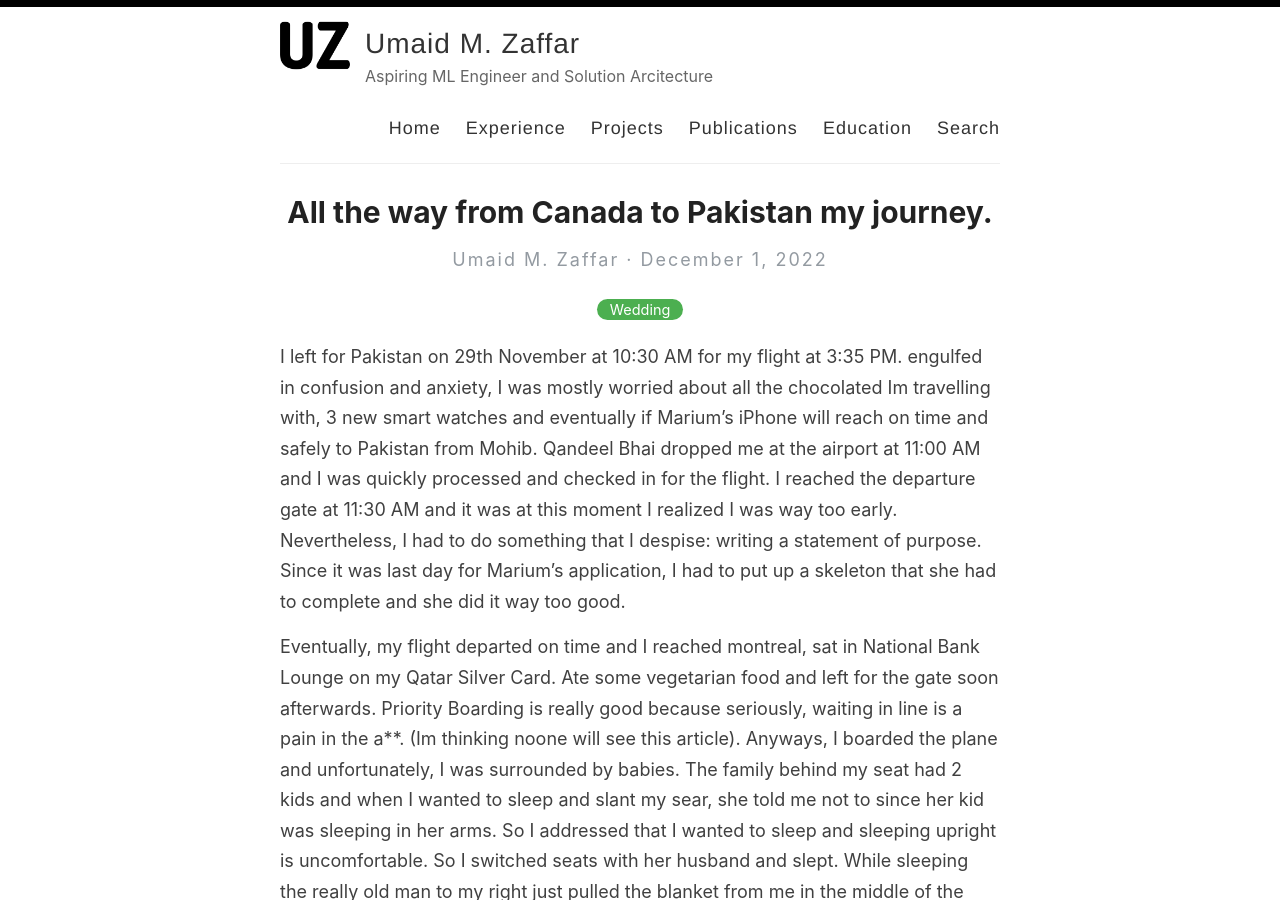
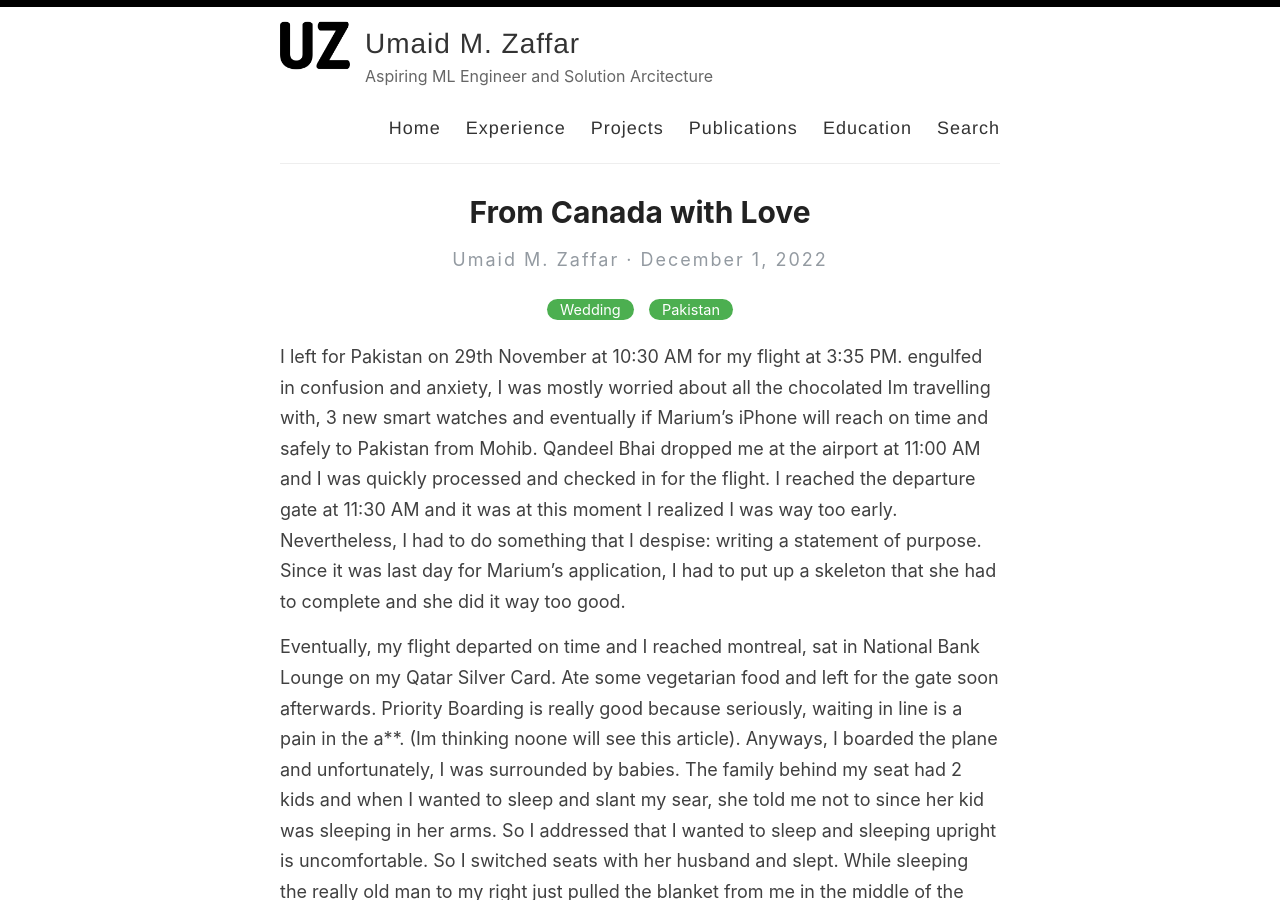
Before and after one commit to umaidmz/umaidmz.github.io, a Jekyll site: the page built from _posts/2022-12-01-from-canada-with-love.md, in a window 1280 px wide and 900 px high. Built offline with Jekyll 4.4.1, drawn with Linux system fonts in a browser that asks for light colours.

```diff
--- a/_posts/2022-12-01-from-canada-with-love.md
+++ b/_posts/2022-12-01-from-canada-with-love.md
@@ -1,7 +1,7 @@
 ---
 layout: post
-title: All the way from Canada to Pakistan my journey.
-categories: Wedding
+title: From Canada with Love
+categories: [Wedding, Pakistan]
 ---
 
 I left for Pakistan on 29th November at 10:30 AM for my flight at 3:35 PM. engulfed in confusion and anxiety, I was mostly worried about all the chocolated Im travelling with, 3 new smart watches and eventually if Marium's iPhone will reach on time and safely to Pakistan from Mohib. Qandeel Bhai dropped me at the airport at 11:00 AM and I was quickly processed and checked in for the flight. I reached the departure gate at 11:30 AM and it was at this moment I realized I was way too early. Nevertheless, I had to do something that I despise: writing a statement of purpose. Since it was last day for Marium's application, I had to put up a skeleton that she had to complete and she did it way too good.
@@ -10,6 +10,6 @@
 
 I bought some cool stuff from Qatar Duty Free for free because I accumulate points and that was great and I boarded the last flight to Islamabad and entered Pakistan. So I immediatly opened my bags and distributed everything. I slept at 4:30 AM and woke up at 9:00 AM. I booked an appointment with the massage centre in Islamabad Club and went there at 10:00 AM and also had my breakfast. Afterwards, I came home and left for some shopping with my mom. Just when I reached G-10 for some clothes, Baba asked for the car and we went to pick him up which took some and then we went to Dera for Moeed's Aqeeqa Venue and then to Centaurus where I have decided to buy Bareeze Waistcoat. When I came home, Marium's Ami came and dropped some stack for nikah dress. (50000 pkr ;)) But the envelope was really cute aand a memento. Here have a look at it.
 
-<img src="../images/nikah_dress_envelope.jpg" alt="drawing"/>
+<img src="../images/nikah_dress_envelope.png" alt="drawing"/>
 
 So, Im glad that its finally starting and Im really excited about it. I just hope everything goes well.
```
Also changed, not shown: 2 other files.
